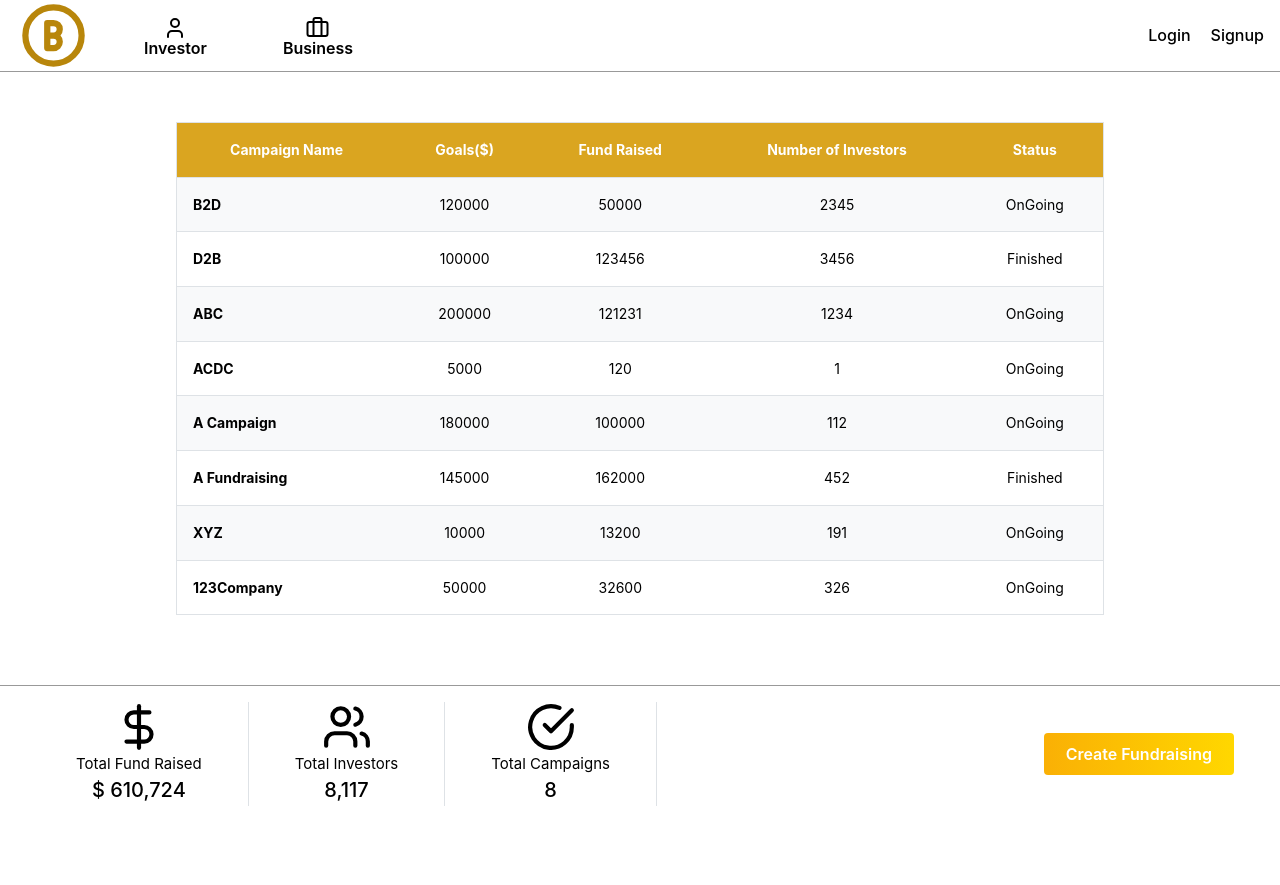
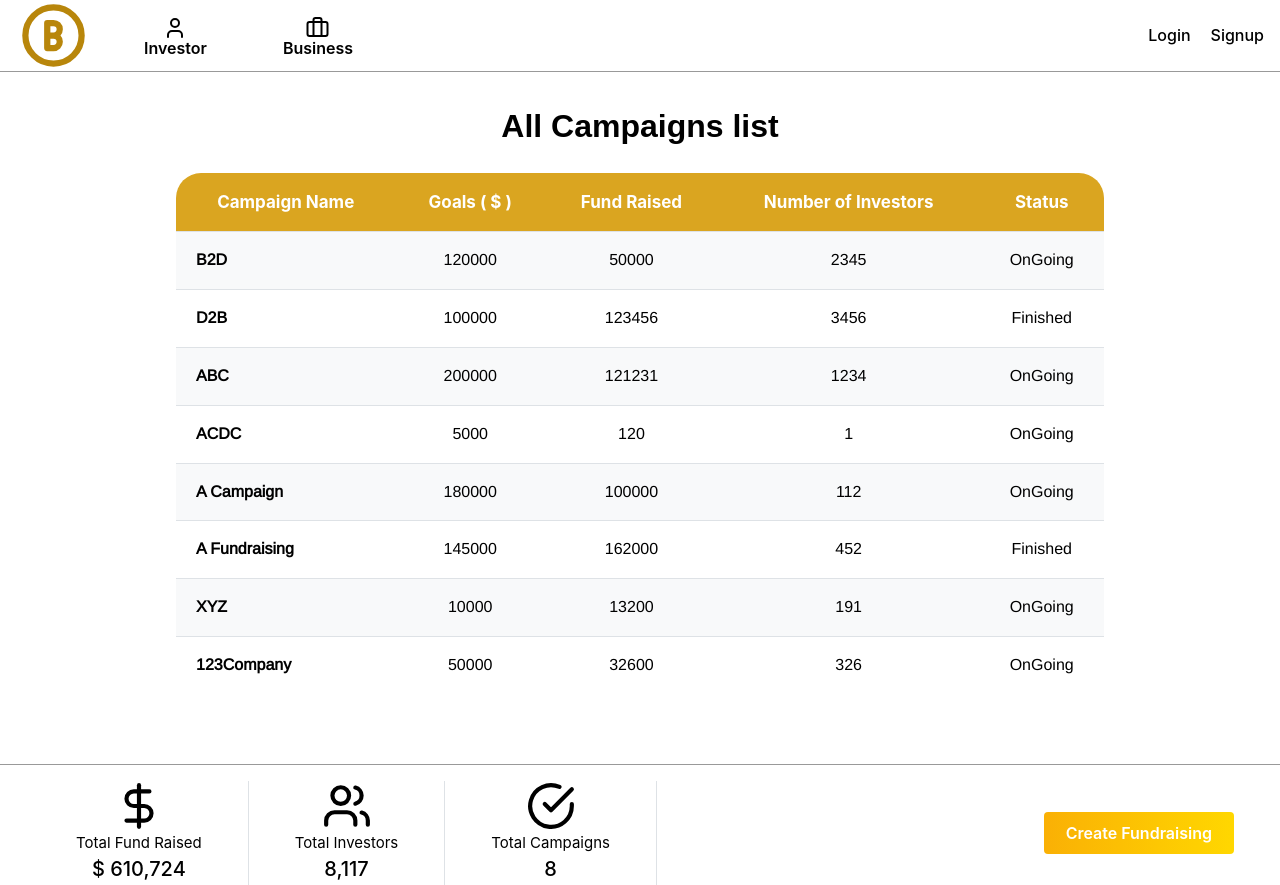
Before and after one commit to B2Dventures/B2Dventures, a Next.js app: page /business in a window 1280 px wide. Before the commit the page ends 806 px from the top, so only its background shows below. Built offline with nearby package versions, Linux system fonts and the light colour scheme; a web font is replaced by a local one.

Commit message:
adding more details on business page

```diff
--- a/src/app/business/business.module.css
+++ b/src/app/business/business.module.css
@@ -1,7 +1,6 @@
 .table {
   align-items: center;
   justify-content: space-around;
-  margin-top: 50px;
 }
 
 .button {
@@ -46,3 +45,10 @@
   font-size: 20px;
   font-weight: 500;
 }
+
+.topic{
+  margin-top: 30px;
+  justify-content: center;
+  align-content: center;
+  display: flex;
+}
--- a/src/app/business/page.tsx
+++ b/src/app/business/page.tsx
@@ -7,14 +7,22 @@ import classes from "./business.module.css";
 import React from "react";
 import {NavItem} from "@/components/Header/NavItem/NavItem";
 import {LuCheckCircle, LuDollarSign, LuUsers} from "react-icons/lu";
+import { baiSemiBold } from '@/app/styles/fonts'
+
 
 
 export default function Home() {
     return (
         <main>
             <Header/>
-            <Container size={1440} className={classes.table}>
-                <CampaignTable/>
+            <Container size={1440}>
+                <main className={baiSemiBold.className}>
+                    <h1 className={classes.topic}>All Campaigns list</h1>
+                </main>
+                <main className={classes.table}>
+                    <CampaignTable/>
+                </main>
+
             </Container>
             <footer className={classes.footer}>
                 <Container className={classes.inner} size={1440}>
@@ -39,7 +47,7 @@ export default function Home() {
                         <Divider orientation="vertical" />
                     </Group>
                     <Group gap={20} visibleFrom="xs">
-                        <Button size='md' variant="gradient" gradient={{from: 'yellow', to: 'gold', deg: 90}}>
+                        <Button size='md' variant="gradient" gradient={{from: 'yellow', to: 'gold', deg: 90}} onClick={() => window.location.href="/business/createFund"}>
                             <NavItem label="Create Fundraising" link="/business/createFund"/>
                         </Button>
                     </Group>
--- a/src/components/CampaignTable/CampaignTable.module.css
+++ b/src/components/CampaignTable/CampaignTable.module.css
@@ -1,6 +1,7 @@
 .head{
   background-color: goldenrod;
   color: white;
+  font-size: 17px;
 }
 
 .body{
@@ -12,11 +13,21 @@
 
 .name{
   font-weight: bold;
+  padding-left: 20px;
 }
 
-.table{
+.container {
   display: flex;
   justify-content: center;
   align-items: center;
-  min-height: 50vh;
+  margin-top: 50px;
 }
+
+.table {
+  border-radius: 25px;
+  overflow: hidden;
+}
+
+.info {
+  font-size: 16px;
+}
--- a/src/components/CampaignTable/CampaignTable.tsx
+++ b/src/components/CampaignTable/CampaignTable.tsx
@@ -3,43 +3,47 @@
 import React from 'react';
 import { Table, Container } from '@mantine/core';
 import classes from './CampaignTable.module.css';
+import { baiSemiBold, arimoRegular } from '@/app/styles/fonts'
+
 
 const elements = [
-    { name: 'B2D', goal: 120000, raised: 50000,investors: 2345, status: 'OnGoing' },
-    { name: 'D2B', goal: 100000, raised: 123456, investors: 3456, status: 'Finished' },
-    { name: 'ABC', goal: 200000, raised: 121231, investors: 1234, status: 'OnGoing' },
-    { name: 'ACDC', goal: 5000, raised: 120, investors: 1, status: 'OnGoing' },
-    { name: 'A Campaign', goal: 180000, raised: 100000, investors: 112, status: 'OnGoing' },
-    { name: 'A Fundraising', goal: 145000, raised: 162000, investors: 452, status: 'Finished' },
-    { name: 'XYZ', goal: 10000, raised: 13200, investors: 191, status: 'OnGoing' },
-    { name: '123Company', goal: 50000, raised: 32600, investors: 326, status: 'OnGoing' },
+    { id: '1' ,name: 'B2D', goal: 120000, raised: 50000,investors: 2345, status: 'OnGoing' },
+    { id: '2' ,name: 'D2B', goal: 100000, raised: 123456, investors: 3456, status: 'Finished' },
+    { id: '3' ,name: 'ABC', goal: 200000, raised: 121231, investors: 1234, status: 'OnGoing' },
+    { id: '4' ,name: 'ACDC', goal: 5000, raised: 120, investors: 1, status: 'OnGoing' },
+    { id: '5' ,name: 'A Campaign', goal: 180000, raised: 100000, investors: 112, status: 'OnGoing' },
+    { id: '6' ,name: 'A Fundraising', goal: 145000, raised: 162000, investors: 452, status: 'Finished' },
+    { id: '7' ,name: 'XYZ', goal: 10000, raised: 13200, investors: 191, status: 'OnGoing' },
+    { id: '8' ,name: '123Company', goal: 50000, raised: 32600, investors: 326, status: 'OnGoing' },
 
 ];
 
 export function CampaignTable() {
     const rows = elements.map((element) => (
-        <Table.Tr key={element.name}>
+
+        <Table.Tr key={element.name} onClick={() => window.location.href = `/investor/${element.id}`} className={classes.info}>
             <Table.Td className={classes.name}>{element.name}</Table.Td>
             <Table.Td className={classes.body}>{element.goal}</Table.Td>
             <Table.Td className={classes.body}>{element.raised}</Table.Td>
             <Table.Td className={classes.body}>{element.investors}</Table.Td>
             <Table.Td className={classes.body}>{element.status}</Table.Td>
         </Table.Tr>
+
     ));
 
     return (
-        <Container className={classes.table}>
-            <Table striped highlightOnHover withTableBorder verticalSpacing="md" horizontalSpacing="md">
+        <Container>
+            <Table striped highlightOnHover verticalSpacing="md" horizontalSpacing="md" className={classes.table}>
                 <Table.Thead className={classes.head}>
                     <Table.Tr>
                         <Table.Th className={classes.body}>Campaign Name</Table.Th>
-                        <Table.Th className={classes.body}>Goals($)</Table.Th>
+                        <Table.Th className={classes.body}>Goals ( $ )</Table.Th>
                         <Table.Th className={classes.body}>Fund Raised</Table.Th>
                         <Table.Th className={classes.body}>Number of Investors</Table.Th>
                         <Table.Th className={classes.body}>Status</Table.Th>
                     </Table.Tr>
                 </Table.Thead>
-                <Table.Tbody>
+                <Table.Tbody className={arimoRegular.className}>
                     {rows}
                 </Table.Tbody>
             </Table>
```
